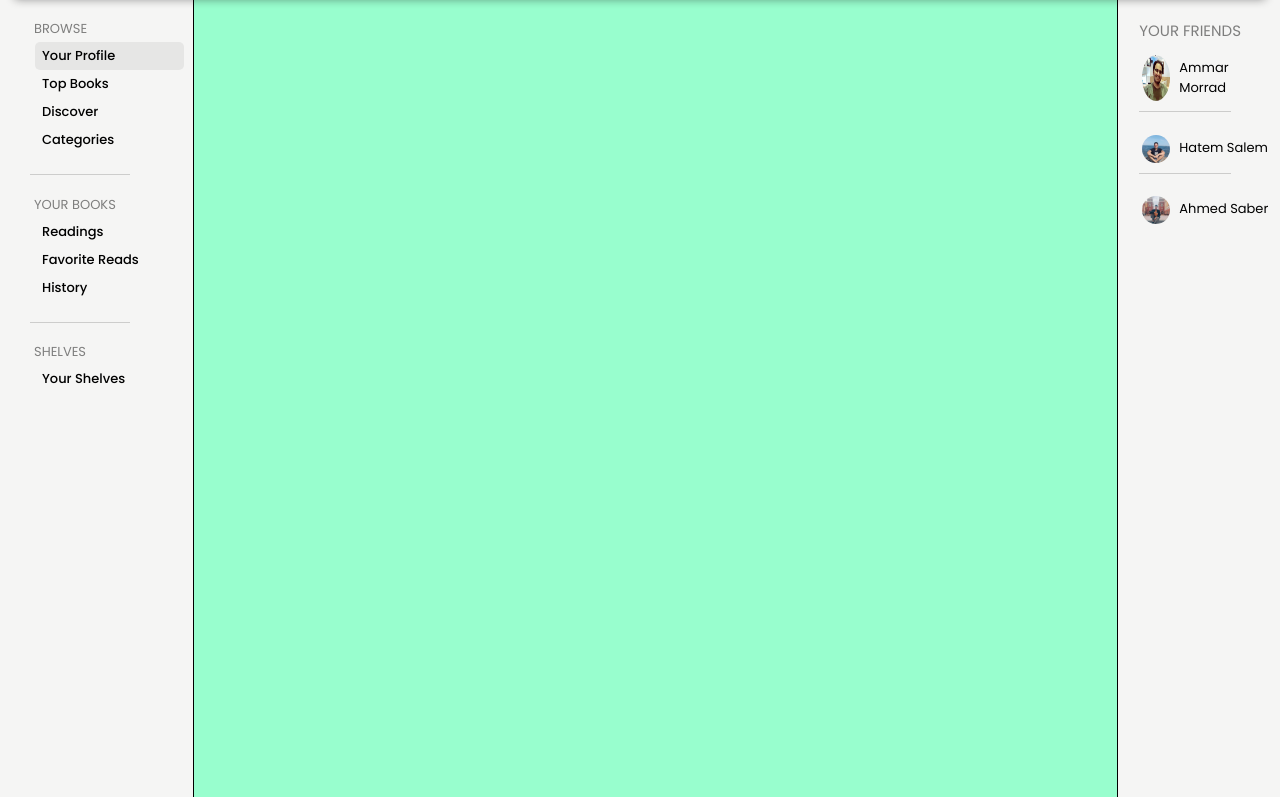
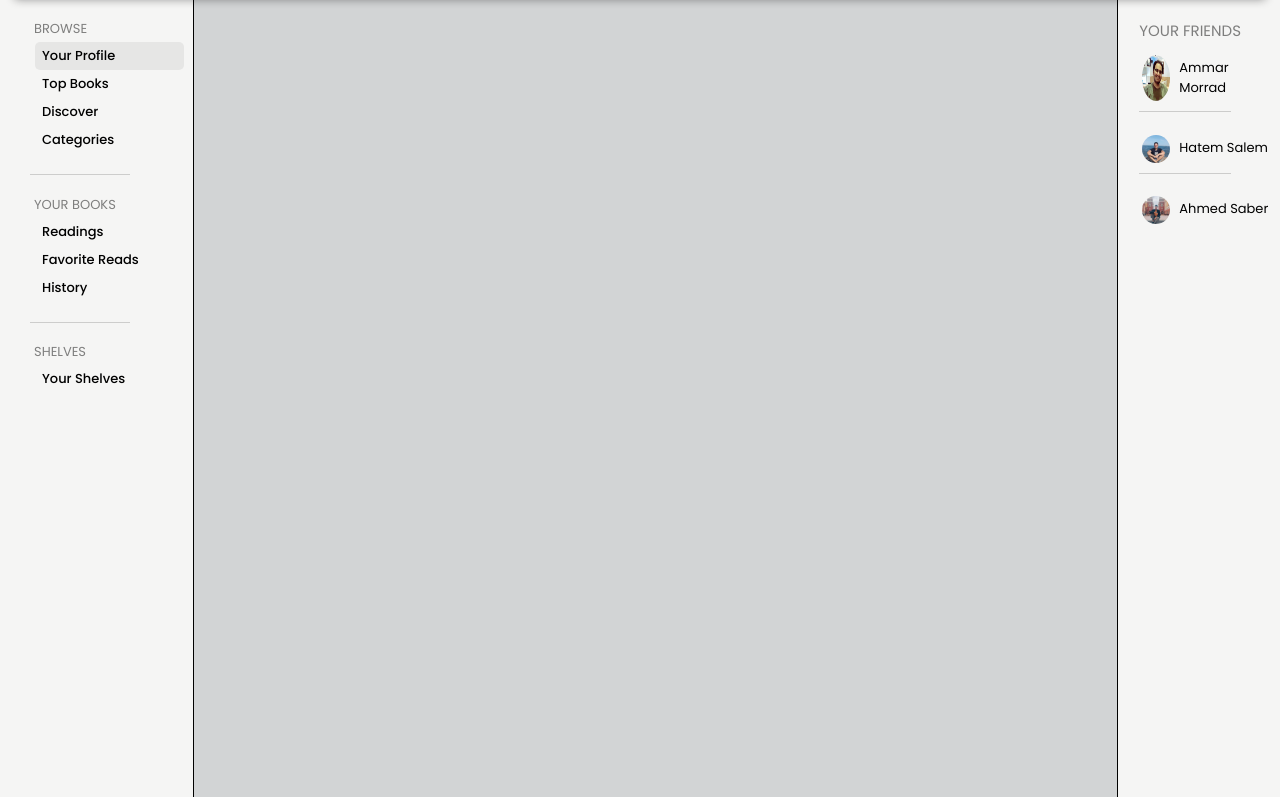
Before and after one commit to AmrSensei/100-mini-projects, a plain HTML site: page 8.Library_website_1/Template.html in a window 1280 px wide. Shown: the part 51-848 px from the top of the page. Drawn offline with Linux system fonts and the light colour scheme.

Commit message:
Update Profile.css

```diff
--- a/8.Library_website_1/CSS/Profile.css
+++ b/8.Library_website_1/CSS/Profile.css
@@ -75,5 +75,7 @@
 .midcontent {
   border-left: 1px solid black;
   border-right: 1px solid black;
-  background-color: rgb(152, 254, 206);
+/*   background-color: rgb(152, 254, 206); */
+    background-color: #36454f2f;
+
 }
```
